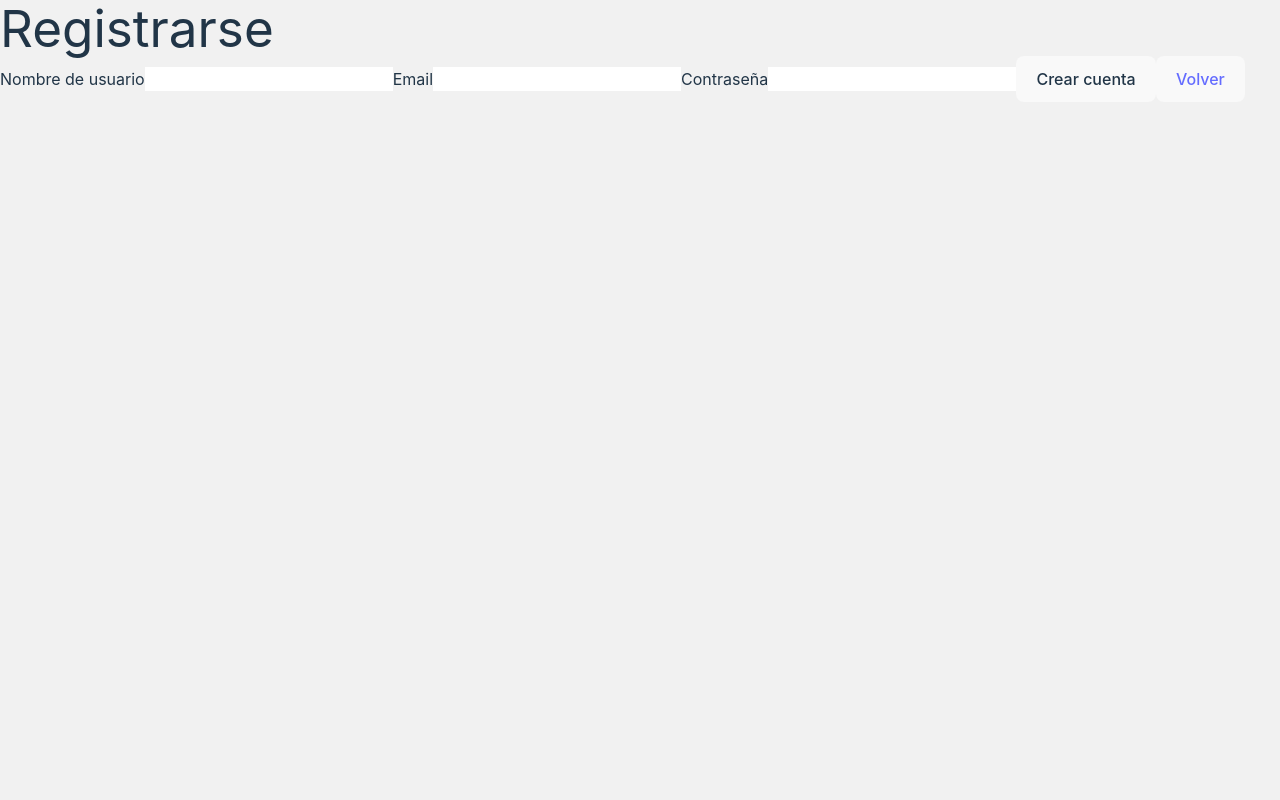
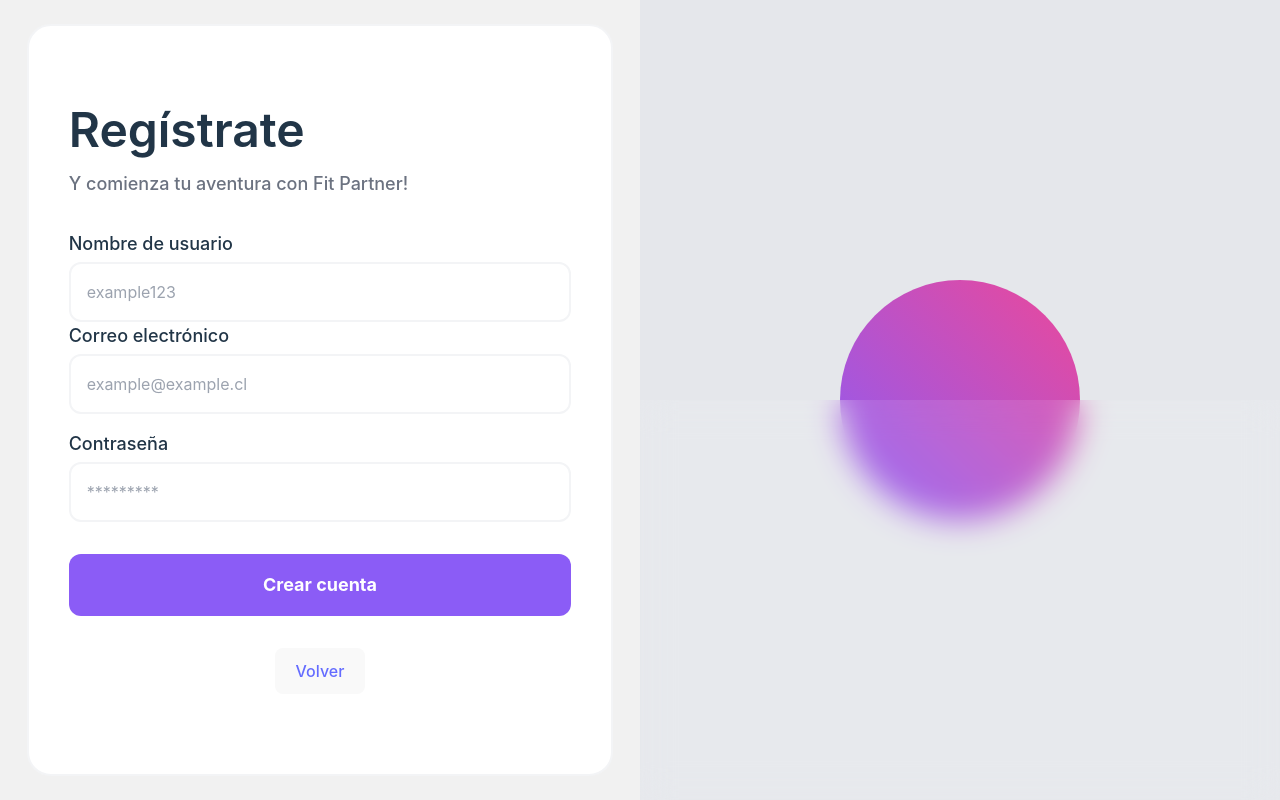
Before and after one commit to MagicDog12/FitPartner, a React (Vite) app in the folder client/: page /signup in a window 1280 px wide. Built offline with nearby package versions, Linux system fonts and the light colour scheme.

Commit message:
Se añade tailwind a la vista de registro de usuarios

```diff
--- a/client/src/routes/Login.jsx
+++ b/client/src/routes/Login.jsx
@@ -78,6 +78,7 @@
                                     type={"password"}
                                 />
                             </div>
+                            {!!errorResponse && <div className='errorMessage'>{errorResponse}</div>}
                             <div className='mt-8 flex justify-between items-center'>
                                 <div>
                                     <input type="checkbox" id='remember' />
@@ -90,7 +91,7 @@
                                     className='active:scale-[.98] active:duration-75 transition-all hover:scale-[1.01]  ease-in-out transform py-4 bg-violet-500 rounded-xl text-white font-bold text-lg'>Iniciar sesión</button>
                             </div>
                             <div className='mt-8 flex justify-center items-center'>
-                                <p className='font-medium text-base'>¿No tienes una cuenta?</p>
+                                <p className='mr-8 font-medium text-base'>¿No tienes una cuenta?</p>
                                 <ButtonLink to='/signup' className='ml-2 font-medium text-base text-violet-500'>Crear cuenta nueva</ButtonLink>
                             </div>
                         </form>
--- a/client/src/routes/Signup.jsx
+++ b/client/src/routes/Signup.jsx
@@ -53,32 +53,52 @@
 
     return (
         <>
-            <section>
-                <h1>Registrarse</h1>
-                {!!errorResponse && <div className='errorMessage'>{errorResponse}</div>}
-                <form className='formulario' onSubmit={handleSubmit}>
-                    <label>Nombre de usuario</label>
-                    <input
-                        type="text"
-                        value={username}
-                        onChange={e => { setUsername(e.target.value) }}
-                    />
-                    <label>Email</label>
-                    <input
-                        type="text"
-                        value={email}
-                        onChange={e => { setEmail(e.target.value) }}
-                    />
-                    <label>Contraseña</label>
-                    <input
-                        type="password"
-                        value={password}
-                        onChange={e => { setPassword(e.target.value) }}
-                    />
-                    <button>Crear cuenta</button>
-                    <ButtonLink to='/' >Volver</ButtonLink>
-                </form>
-            </section>
+            <div className="flex w-full h-screen">
+                <div className="w-full flex items-center justify-center lg:w-1/2">
+                    <div className=' w-11/12 max-w-[700px] px-10 py-20 rounded-3xl bg-white border-2 border-gray-100'>
+                        <h1 className='text-5xl font-semibold'>Regístrate</h1>
+                        <p className='font-medium text-lg text-gray-500 mt-4'>Y comienza tu aventura con Fit Partner!</p>
+                        <form className='mt-8' onSubmit={handleSubmit}>
+                            <div className='flex flex-col'>
+                                <label className='text-lg font-medium'>Nombre de usuario</label>
+                                <input
+                                    value={username}
+                                    onChange={e => { setUsername(e.target.value) }}
+                                    className='w-full border-2 border-gray-100 rounded-xl p-4 mt-1 bg-transparent'
+                                    placeholder="example123" />
+                                <label className='text-lg font-medium'>Correo electrónico</label>
+                                <input
+                                    value={email}
+                                    onChange={(e) => setEmail(e.target.value)}
+                                    className='w-full border-2 border-gray-100 rounded-xl p-4 mt-1 bg-transparent'
+                                    placeholder="example@example.cl" />
+                            </div>
+                            <div className='flex flex-col mt-4'>
+                                <label className='text-lg font-medium'>Contraseña</label>
+                                <input
+                                    value={password}
+                                    onChange={(e) => setPassword(e.target.value)}
+                                    className='w-full border-2 border-gray-100 rounded-xl p-4 mt-1 bg-transparent'
+                                    placeholder="*********"
+                                    type={"password"}
+                                />
+                            </div>
+                            {!!errorResponse && <div className='errorMessage'>{errorResponse}</div>}
+                            <div className='mt-8 flex flex-col gap-y-4'>
+                                <button
+                                    className='active:scale-[.98] active:duration-75 transition-all hover:scale-[1.01]  ease-in-out transform py-4 bg-violet-500 rounded-xl text-white font-bold text-lg'>Crear cuenta</button>
+                            </div>
+                            <div className='mt-8 flex justify-center items-center'>
+                                <ButtonLink to='/' className='ml-2 font-medium text-base text-violet-500'>Volver</ButtonLink>
+                            </div>
+                        </form>
+                    </div>
+                </div>
+                <div className="hidden relative w-1/2 h-full lg:flex items-center justify-center bg-gray-200">
+                    <div className="w-60 h-60 rounded-full bg-gradient-to-tr from-violet-500 to-pink-500 animate-spin" />
+                    <div className="w-full h-1/2 absolute bottom-0 bg-white/10 backdrop-blur-lg" />
+                </div>
+            </div>
         </>
     );
 };
```
